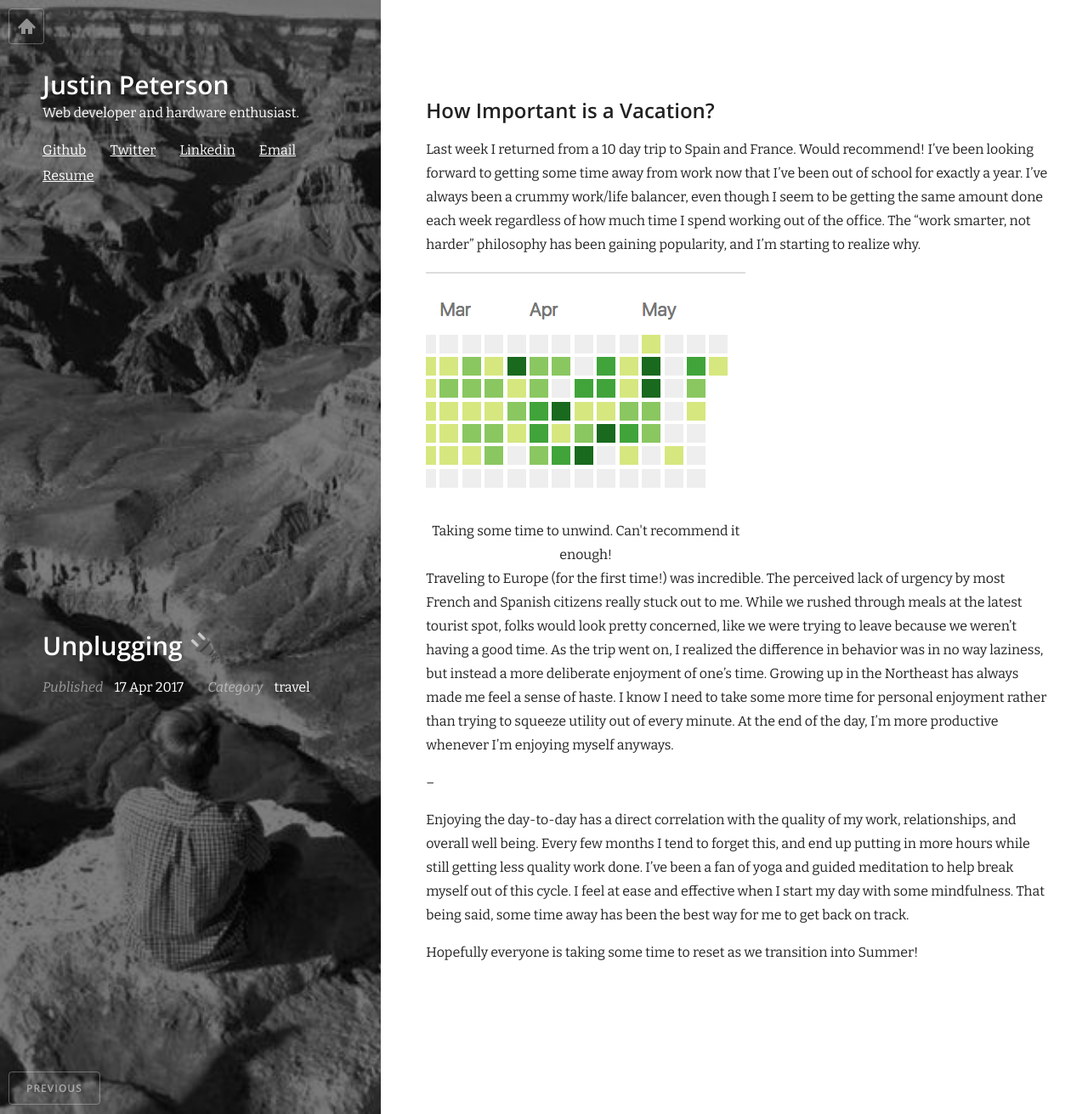
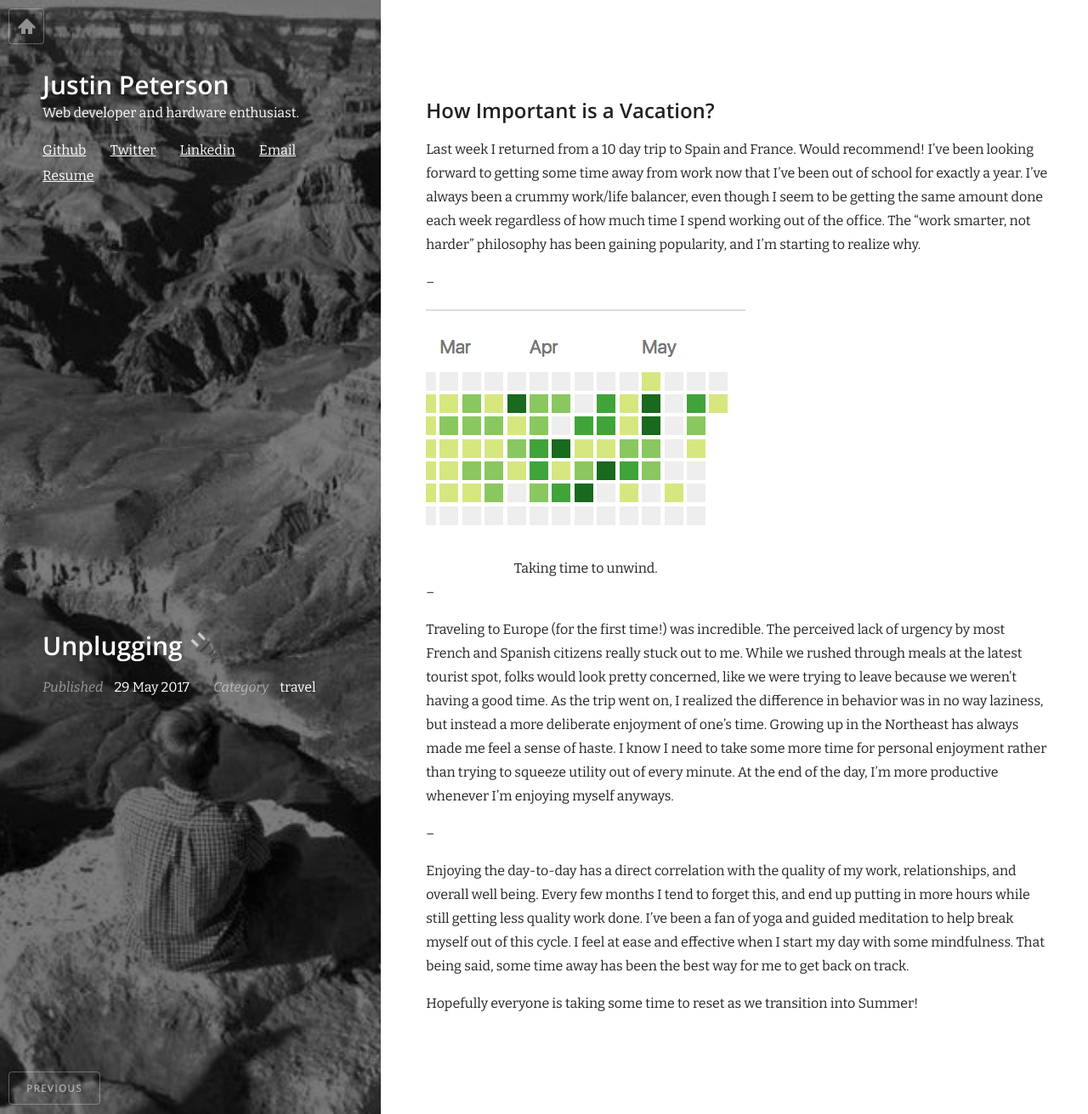
Before and after one commit to jmp3833/jmp3833.github.io, a Jekyll site: the page built from _posts/2017-05-29-unplugging.md, in a window 1280 px wide. Shown: the whole page at 85% size. Built offline with Jekyll 4.4.1, drawn with Linux system fonts in a browser that asks for light colours; nearby versions of some CDN libraries.

Commit message:
Fix post date and formatting

```diff
--- a/_posts/2017-05-29-unplugging.md
+++ b/_posts/2017-05-29-unplugging.md
@@ -1,7 +1,7 @@
 ---
 layout: post
 title: "Unplugging 🔌"
-date: 2017-04-17 18:00:00
+date: 2017-05-29 18:00:00
 categories: travel
 featured_image: /images/cover.jpg
 ---
@@ -14,11 +14,15 @@ I seem to be getting the same amount done each week regardless of how much time
 working out of the office. The "work smarter, not harder" philosophy has been gaining
 popularity, and I'm starting to realize why.
 
+--
+
 {%
   include image.html
   url="/images/052917-contributions.png"
-  description="Taking some time to unwind. Can't recommend it enough!"
+  description="Taking time to unwind."
 %}
+
+--
 
 Traveling to Europe (for the first time!) was incredible. The perceived lack of urgency by most French and Spanish citizens
 really stuck out to me. While we rushed through meals at the latest tourist spot, folks would look
```
